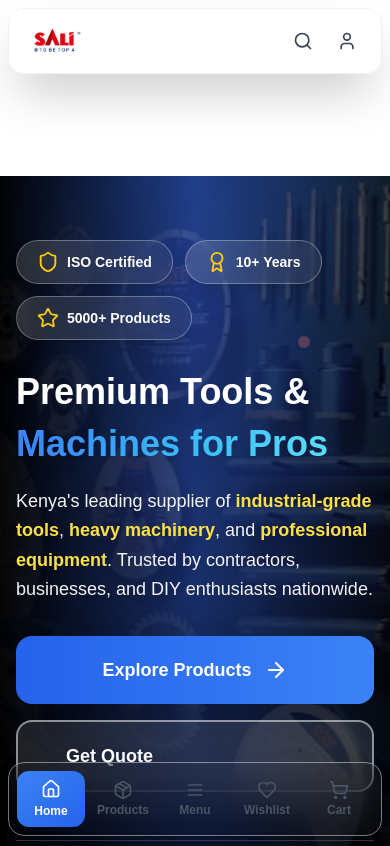
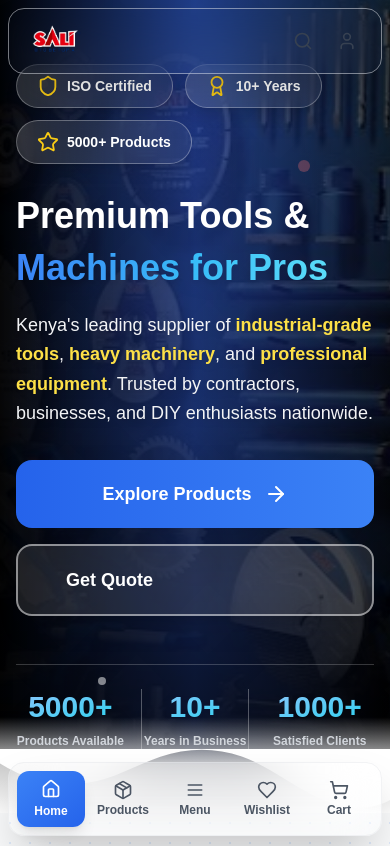
Before and after one commit to kellyworkos00-droid/sali, a Next.js app: page / in a window 390 px wide. Shown: the top 846 px of the page. Built offline with nearby package versions, Linux system fonts and the light colour scheme.

Commit message:
Remove white space between header and hero section on mobile

```diff
--- a/src/app/page.tsx
+++ b/src/app/page.tsx
@@ -11,8 +11,8 @@ export default function Home() {
   const topFinds = products.slice(0, 8);
   return (
     <div className="flex flex-col">
-      {/* Hero Section */}
-      <section className="relative text-white overflow-hidden min-h-[90vh] flex items-center">
+      {/* Hero Section - Starts at top on mobile, below navbar on desktop */}
+      <section className="relative text-white overflow-hidden min-h-[90vh] flex items-center md:mt-0 -mt-20">
         {/* Background Image with Parallax Effect */}
         <div className="absolute inset-0 scale-110">
           <Image
--- a/src/components/Navbar.tsx
+++ b/src/components/Navbar.tsx
@@ -396,9 +396,8 @@ export default function Navbar() {
       {/* Spacer for desktop */}
       <div className="hidden md:block h-20"></div>
 
-      {/* Spacer for mobile - top header + bottom nav */}
+      {/* Spacer for mobile bottom nav only */}
       <div className="md:hidden h-20"></div>
-      <div className="md:hidden h-24"></div>
     </>
   );
 }
```
